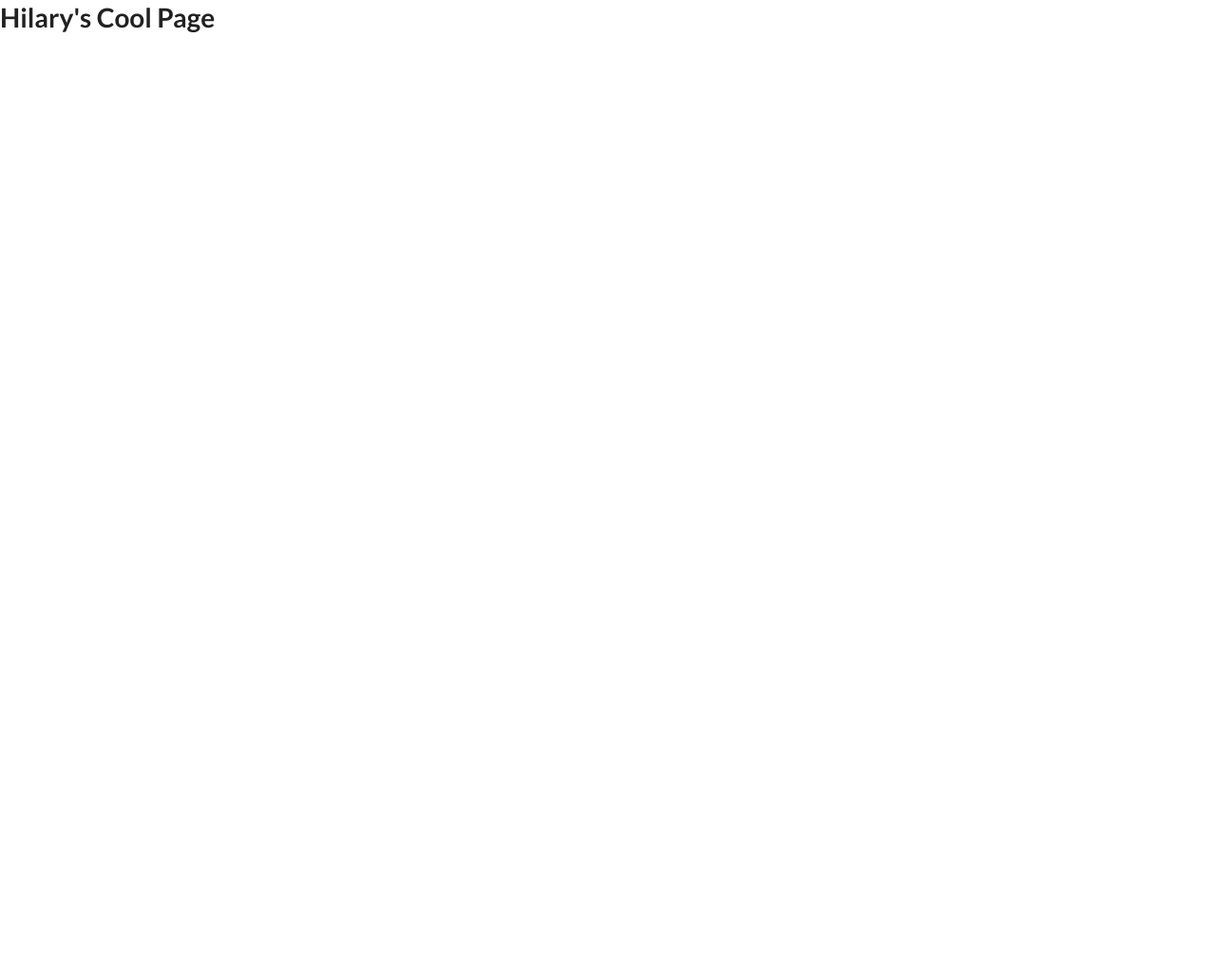
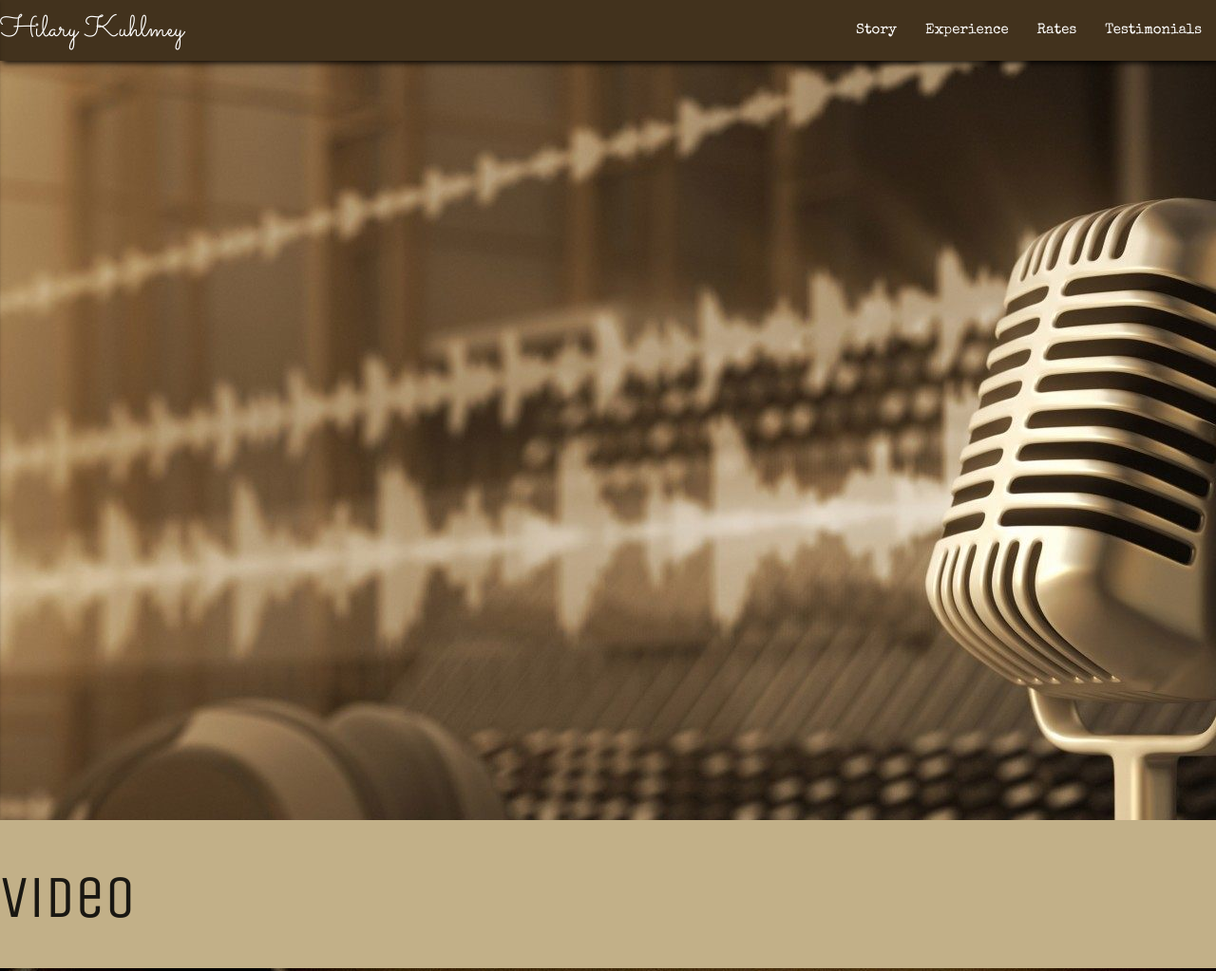
Before and after one commit to midastouchprd/hilary-landing-page, a plain HTML site: page index.html in a window 1280 px wide. Shown: the top 1023 px of the page at 95% size. Before the commit the page ends 800 px from the top, so only its background shows below. Drawn offline with nearby package versions, Linux system fonts and the light colour scheme.

Commit message:
add images and block out spacing

```diff
--- a/app.js
+++ b/app.js
@@ -0,0 +1,5 @@
+$(document).ready(function (){
+  console.log("booya");
+  $('.parallax').parallax();
+  $(".button-collapse").sideNav();
+})
--- a/index.html
+++ b/index.html
@@ -1,21 +1,84 @@
 <!DOCTYPE html>
 <html>
-  <head>
-    <!-- jquery -->
-     <script src="https://code.jquery.com/jquery-3.1.1.js" integrity="sha256-16cdPddA6VdVInumRGo6IbivbERE8p7CQR3HzTBuELA=" crossorigin="anonymous"></script>
-     <!-- semantic ui js -->
-     <script src="https://cdnjs.cloudflare.com/ajax/libs/semantic-ui/2.2.4/semantic.js" charset="utf-8"></script>
-     <!-- semantic ui css -->
-     <link rel="stylesheet" href="https://cdnjs.cloudflare.com/ajax/libs/semantic-ui/2.2.4/semantic.css">
-     <!-- my js -->
-     <script src="app.js" charset="utf-8"></script>
-     <!-- my css -->
-     <link rel="stylesheet" href="style.css">
 
+<head>
+    <!--Import Google Icon Font-->
+    <link href="http://fonts.googleapis.com/icon?family=Material+Icons" rel="stylesheet">
+    <!-- Google Fonts -->
+    <link href="https://fonts.googleapis.com/css?family=Nothing+You+Could+Do|Sacramento|Special+Elite|Unica+One" rel="stylesheet">
+    <!-- Compiled and minified CSS -->
+    <link rel="stylesheet" href="https://cdnjs.cloudflare.com/ajax/libs/materialize/0.97.7/css/materialize.min.css">
+    <!-- my css -->
+    <link rel="stylesheet" href="./style.css">
     <meta charset="utf-8">
-    <title>Hilary Kuhlmey Music</title>
-  </head>
-  <body>
-    <h1>Hilary's Cool Page</h1>
-  </body>
+    <!--Let browser know website is optimized for mobile-->
+    <meta name="viewport" content="width=device-width, initial-scale=1.0" />
+    <title>Hilary Kuhlmey</title>
+</head>
+
+<body>
+    <nav>
+        <div class="nav-wrapper">
+            <a href="#!" class="brand-logo">Hilary Kuhlmey</a>
+            <a href="#" data-activates="mobile-demo" class="button-collapse"><i class="material-icons">menu</i></a>
+            <ul class="right hide-on-med-and-down" id="menu-items">
+                <li><a href="">Story</a></li>
+                <li><a href="">Experience</a></li>
+                <li><a href="">Rates</a></li>
+                <li><a href="">Testimonials</a></li>
+            </ul>
+            <ul class="side-nav" id="mobile-demo">
+                <li><a href="">Story</a></li>
+                <li><a href="">Experience</a></li>
+                <li><a href="">Rates</a></li>
+                <li><a href="">Testimonials</a></li>
+            </ul>
+        </div>
+    </nav>
+
+    <div class="parallax-container">
+        <div class="parallax"><img src="./images/Hilary-main-photo.jpg" class='header-photo'></div>
+    </div>
+
+        <div class="section">
+            <h1>Video</h1>
+        </div>
+
+    <div class="parallax-container">
+        <div class="parallax"><img src="./images/Hilary-Photo-2.jpg" class='header-photo'></div>
+    </div>
+
+        <div class="section">
+            <h1>My Story</h1>
+            <p>
+              <!-- replaceable text -->
+              Hello
+            </p>
+        </div>
+
+    <div class="parallax-container">
+        <div class="parallax"><img src="./images/Hilary-Photo-3.jpg" class='header-photo'></div>
+    </div>
+
+        <div class="section">
+            <h1>Prices</h1>
+        </div>
+
+    <div class="parallax-container">
+        <div class="parallax"><img src="./images/Hilary-Photo-4.jpg" class='header-photo'></div>
+    </div>
+
+        <div class="section">
+            <h1>Testimonials</h1>
+        </div>
+
+
+</body>
+<!-- jquery -->
+<script src="https://code.jquery.com/jquery-2.2.4.min.js" integrity="sha256-BbhdlvQf/xTY9gja0Dq3HiwQF8LaCRTXxZKRutelT44=" crossorigin="anonymous"></script>
+<!-- Compiled and minified JavaScript -->
+<script src="https://cdnjs.cloudflare.com/ajax/libs/materialize/0.97.7/js/materialize.min.js"></script>
+<!-- my js -->
+<script src="./app.js" charset="utf-8"></script>
+
 </html>
--- a/style.css
+++ b/style.css
@@ -0,0 +1,29 @@
+/*
+
+font-family: 'Unica One', cursive;
+font-family: 'Special Elite', cursive;
+font-family: 'Nothing You Could Do', cursive;
+font-family: 'Sacramento', cursive;
+
+*/
+
+
+nav {
+  background-color: #42321D;
+  box-shadow: 2px 2px 7px black;
+  font-family: 'Sacramento', cursive;
+}
+
+.parallax-container {
+  height: 100vh;
+  width: 100vw;
+}
+
+#menu-items a {
+  font-family: 'Special Elite', cursive;
+}
+
+.section {
+  font-family: 'Unica One', cursive;
+  background-color: #C2B088;
+}
```
Also changed, not shown: images/Hilary-Photo-2.jpg (added), images/Hilary-Photo-3.jpg (added), images/Hilary-Photo-4.jpg (added), images/Hilary-main-photo.jpg (added).
